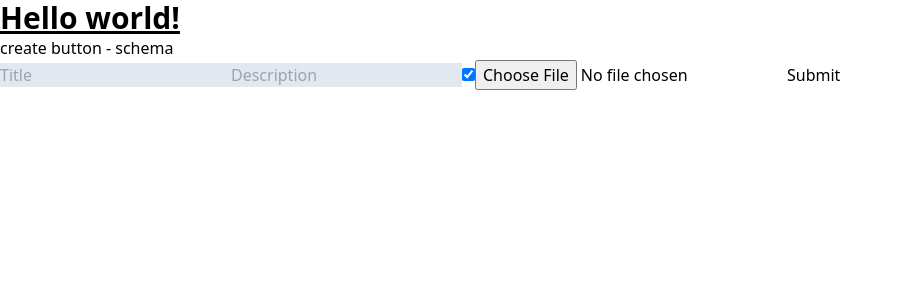
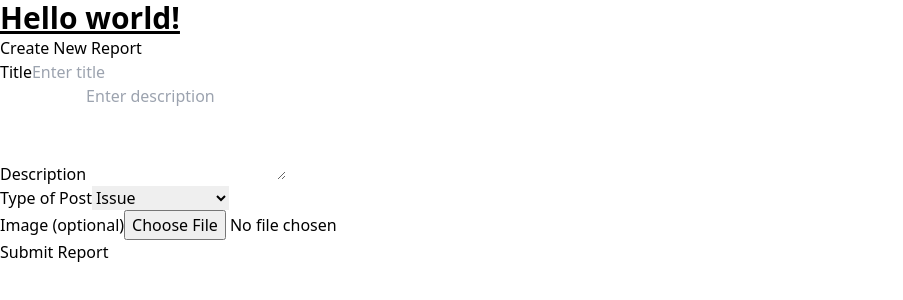
Before and after one commit to himanshu-2l/colorstack-hackathon-2024, a React (Vite) app in the folder client/: page / in a window 1280 px wide. Shown: the top 300 px of the page, without its empty margins (0-903 px from the left). Built offline with nearby package versions, Linux system fonts and the light colour scheme.

Commit message:
add get requests

```diff
--- a/client/src/components/CreateButton.jsx
+++ b/client/src/components/CreateButton.jsx
@@ -1,92 +1,94 @@
-import { useState, useEffect } from "react";
+import { useState } from "react";
+import axios from "axios";
 
 const CreateButton = () => {
   const [title, setTitle] = useState("");
   const [description, setDescription] = useState("");
-  const [isIssue, setIsIssue] = useState(true);
-  const [imageURL, setImageURL] = useState("");
+  const [typeOfPost, setTypeOfPost] = useState("Issue");
+  const [image, setImage] = useState(null);
 
-  // Schema for Reference:
-  //   const ReportSchema = new mongoose.Schema({
-  //     title: { type: String, required: true },
-  //     description: { type: String, required: true },
-  //     typeOfPost: {
-  //       type: String,
-  //       default: "Issue",
-  //       enum: ["Issue", "Lost and found"],
-  //       required: true,
-  //     },
-  //     status: {
-  //       type: String,
-  //       default: "Pending",
-  //       enum: ["Pending", "In Progress", "Resolved"],
-  //     },
-  //     imageUrl: { type: String },
-  //     createdAt: { type: Date, default: Date.now },
-  //   });
+  const handleSubmit = async (e) => {
+    e.preventDefault();
+    const formData = new FormData();
+    formData.append("title", title);
+    formData.append("description", description);
+    formData.append("typeOfPost", typeOfPost);
+    if (image) {
+      formData.append("image", image);
+    }
 
-  const submitLostFound = async () => {
-    return;
-  };
-
-  const submitIssues = async () => {
-    return;
-  };
-
-  const handleSubmit = () => {
-    if (typeOfPost == "Issue") {
-      submitLostFound();
-    } else {
-      submitIssues();
+    try {
+      const response = await axios.post("http://localhost:3000/api/reports", formData, {
+        headers: {
+          "Content-Type": "multipart/form-data",
+        },
+      });
+      console.log("Report created:", response.data);
+      // Reset form after successful submission
+      setTitle("");
+      setDescription("");
+      setTypeOfPost("Issue");
+      setImage(null);
+    } catch (error) {
+      console.error("Error creating report:", error);
     }
   };
 
   const handleFileChange = (event) => {
-    const file = event.target.files[0]; // Get the first file selected
-    if (file) {
-      console.log("File Name:", file.name);
-      console.log("File Type:", file.type);
-      console.log("File Size:", file.size, "bytes");
-    }
+    setImage(event.target.files[0]);
   };
 
   return (
     <div>
-      <p>create button - schema</p>
+      <h2>Create New Report</h2>
       <form onSubmit={handleSubmit}>
+        <div>
+          <label htmlFor="title">Title</label>
           <input
-          class="bg-slate-200"
+            id="title"
+            type="text"
             value={title}
+            onChange={(e) => setTitle(e.target.value)}
             required
-          onChange={(e) => setTitle(e.target.value)}
-          placeholder="Title"
+            placeholder="Enter title"
           />
+        </div>
 
+        <div>
+          <label htmlFor="description">Description</label>
+          <textarea
+            id="description"
+            value={description}
+            onChange={(e) => setDescription(e.target.value)}
+            required
+            placeholder="Enter description"
+            rows="4"
+          />
+        </div>
+
+        <div>
+          <label htmlFor="typeOfPost">Type of Post</label>
+          <select
+            id="typeOfPost"
+            value={typeOfPost}
+            onChange={(e) => setTypeOfPost(e.target.value)}
+          >
+            <option value="Issue">Issue</option>
+            <option value="Lost and found">Lost and Found</option>
+          </select>
+        </div>
+
+        <div>
+          <label htmlFor="image">Image (optional)</label>
           <input
-          class="bg-slate-200"
-          value={description}
-          required
-          onChange={(e) => setDescription(e.target.value)}
-          placeholder="Description"
-        />
-
-        <input
-          type="checkbox"
-          class="bg-slate-200"
-          checked={isIssue}
-          required
-          onChange={(e) => setIsIssue(e.target.checked)}
-          placeholder="Issue"
-        />
-
-        <input
+            id="image"
             type="file"
             accept="image/*"
-          id="contained-button-file"
-          onChange={handleFileChange} // Attach the change event handler
+            onChange={handleFileChange}
           />
+        </div>
 
-        <input type="submit" value="Submit" />
+        <button type="submit">Submit Report</button>
       </form>
     </div>
   );
--- a/client/src/pages/LostFoundFeed.jsx
+++ b/client/src/pages/LostFoundFeed.jsx
@@ -1,22 +1,41 @@
 import React, { useState, useEffect } from "react";
+import axios from "axios";
 
 const LostFoundFeed = () => {
-  const [lostItems, setLostItems] = useState("");
+  const [lostItems, setLostItems] = useState([]);
 
   useEffect(() => {
     getLostItems();
-  });
+  }, []);
 
   const getLostItems = async () => {
-    // modifies getLostItems state
-    return;
+    try {
+      const res = await axios.get('http://localhost:3000/api/reports');
+      const lostAndFoundItems = res.data.filter(item => item.typeOfPost === "Lost and found");
+      setLostItems(lostAndFoundItems);
+    } catch (error) {
+      console.log("Error fetching lost and found posts:", error);
+    }
   };
 
   return (
     <div>
-      <p>LostFoundFeed test</p>
-
-      {/*  loop through all items */}
+      <h1>Lost and Found Feed</h1>
+      {lostItems.length === 0 ? (
+        <p>No lost items found.</p>
+      ) : (
+        <ul>
+          {lostItems.map(item => (
+            <li key={item._id}>
+              <h2>{item.title}</h2>
+              <p>{item.description}</p>
+              {item.imageUrl && <img src={item.imageUrl} alt={item.title} style={{maxWidth: '200px'}} />}
+              <p>Status: {item.status}</p>
+              <p>Posted on: {new Date(item.createdAt).toLocaleDateString()}</p>
+            </li>
+          ))}
+        </ul>
+      )}
     </div>
   );
 };
--- a/client/src/pages/Problems.jsx
+++ b/client/src/pages/Problems.jsx
@@ -1,22 +1,41 @@
 import React, { useState, useEffect } from "react";
+import axios from "axios";
 
 const Problems = () => {
-  const [allProblems, setAllProblems] = useState("");
+  const [allProblems, setAllProblems] = useState([]);
 
   useEffect(() => {
     getAllProblems();
-  });
+  }, []); // Empty dependency array ensures this runs only once on component mount
 
   const getAllProblems = async () => {
-    // modifies allProblems state
-    return;
+    try {
+      const res = await axios.get('http://localhost:3000/api/reports');
+      const issueItems = res.data.filter(item => item.typeOfPost === "Issue");
+      setAllProblems(issueItems);
+    } catch (error) {
+      console.log("Error fetching Issues posts:", error);
+    }
   };
 
   return (
     <div>
-      <p>Problems test</p>
-
-      {/* loop through all problems */}
+      <h1>Issues</h1>
+      {allProblems.length === 0 ? (
+        <p>No issues found.</p>
+      ) : (
+        <ul>
+          {allProblems.map(item => (
+            <li key={item._id}>
+              <h2>{item.title}</h2>
+              <p>{item.description}</p>
+              {item.imageUrl && <img src={item.imageUrl} alt={item.title} style={{maxWidth: '200px'}} />}
+              <p>Status: {item.status}</p>
+              <p>Posted on: {new Date(item.createdAt).toLocaleDateString()}</p>
+            </li>
+          ))}
+        </ul>
+      )}
     </div>
   );
 };
```
Lines whose indentation alone changed are shown as unchanged.
